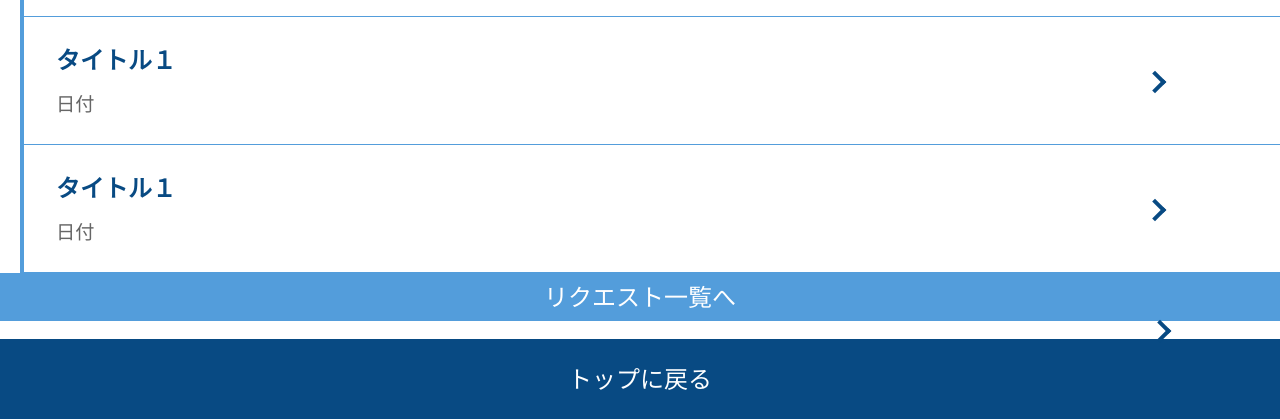
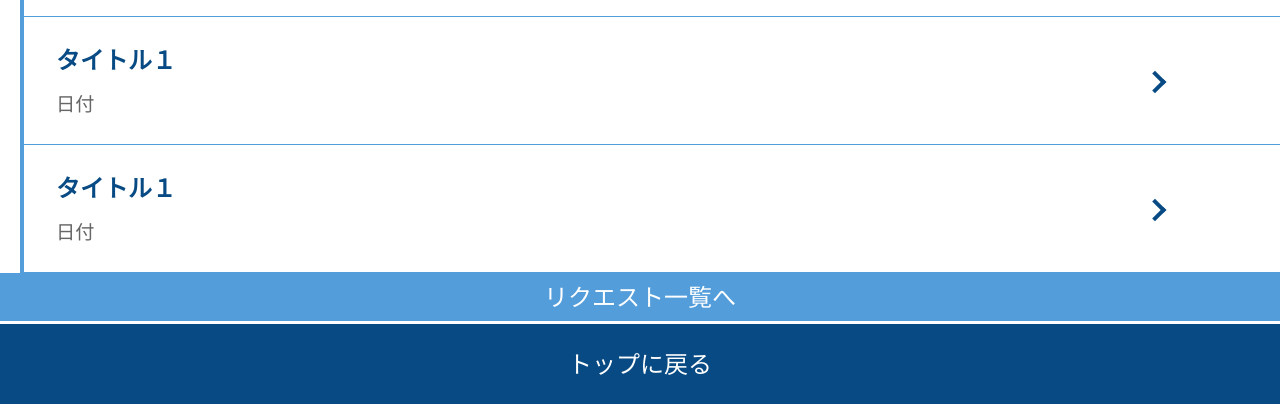
Before and after one commit to United-Github/ncf, a PHP site: page /oneuri/WebContent/index.html in a window 1280 px wide. Shown: the part 1042-1462 px from the top of the page. Run offline with PHP 8.4, Linux system fonts and the light colour scheme; some libraries are stand-ins or nearby versions.

Commit message:
１個前のコミットの修正

```diff
--- a/WebContent/css/style.css
+++ b/WebContent/css/style.css
@@ -29,17 +29,6 @@
 		position: relative;
 		top: -100%;
 		left: 90%;
-		width: 1rem;
-		height: 1rem;
-		border-top: 4px solid #084A83;
-		border-right: 4px solid #084A83;
-		transform: rotate(45deg);
-	}
-
-	.arrow-t{
-		position: relative;
-		top: -90%;
-		left: 70%;
 		width: 1rem;
 		height: 1rem;
 		border-top: 4px solid #084A83;
@@ -178,7 +167,7 @@
 		background-color: #539DDB;
 		color: #FFF;
 		line-height: 3rem;
-		margin-bottom: 2px;
+		margin-bottom: 3px;
 		width: 100%;
 		height: 3rem;
 		border-top: 1px solid #539DDB;
--- a/WebContent/index.html
+++ b/WebContent/index.html
@@ -136,7 +136,6 @@
 			<div class="request-list-link">
 				<a href=""><p>リクエスト一覧へ</p></a>
 			</div>
-			<div class="arrow"></div>
 		</article>
 		<!-- 新着リクエスト終わり -->
 	</main>
```
